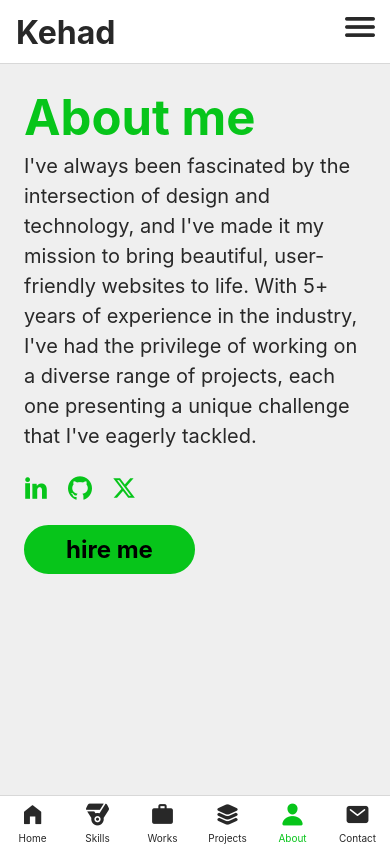
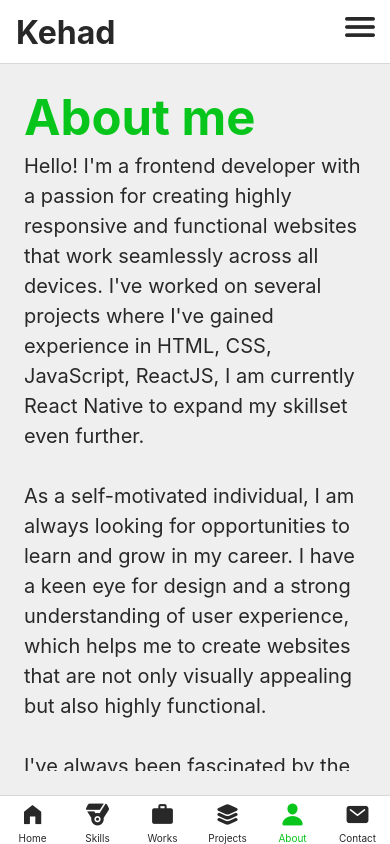
Before and after one commit to Kehad/Kehad-App, a React Native app: screen /AboutScreen in a window 390 px wide. Built offline with nearby package versions, Linux system fonts and the light colour scheme.

Commit message:
11 commit app

```diff
--- a/screens/AboutScreen.js
+++ b/screens/AboutScreen.js
@@ -1,28 +1,55 @@
-import { Button, StyleSheet, Text, View } from "react-native";
+import { ScrollView, StyleSheet, Text, View } from "react-native";
+import { useNavigation } from "@react-navigation/native";
+
+import Title from "../components/UI/Title";
+import SocialLinks from "../components/UI/SocialLinks";
+import PrimaryButton from "../components/Buttons/PrimaryButton";
 import { GlobalStyles } from "../constants/styles";
-import PrimaryButton from "../components/Buttons/PrimaryButton";
-import SecondaryButton from "../components/Buttons/SecondaryButton";
-import SocialLinks from "../components/UI/SocialLinks";
-import Title from "../components/UI/Title";
 
 function HomeScreen() {
+  const navigation =  useNavigation();
+
+    function hireMeHandler() {
+      navigation.navigate("ContactScreen");
+  }
+
   return (
     <View style={styles.container}>
       <Title>About me</Title>
-      <Text style={styles.paragraph}>
-        I've always been fascinated by the intersection of design and
-        technology, and I've made it my mission to bring beautiful,
-        user-friendly websites to life. With 5+ years of experience in the
-        industry, I've had the privilege of working on a diverse range of
-        projects, each one presenting a unique challenge that I've eagerly
-        tackled.
-      </Text>
-      <SocialLinks />
-      <View style={styles.buttonsContainer}>
-        <View style={styles.buttonContainer}>
-          <PrimaryButton>hire me</PrimaryButton>
+      <ScrollView>
+        <Text
+          style={styles.paragraph}
+          textBreakStrategy="simple"
+          lineBreakStrategyIOS="standard"
+        >
+          Hello! I'm a frontend developer with a passion for creating highly
+          responsive and functional websites that work seamlessly across all
+          devices. I've worked on several projects where I've gained experience
+          in HTML, CSS, JavaScript, ReactJS, I am currently React Native to
+          expand my skillset even further. {"\n"}
+          {"\n"}As a self-motivated individual, I am always looking for
+          opportunities to learn and grow in my career. I have a keen eye for
+          design and a strong understanding of user experience, which helps me
+          to create websites that are not only visually appealing but also
+          highly functional. {"\n"} {"\n"}I've always been fascinated by the
+          intersection of design and technology, and I've made it my mission to
+          bring beautiful, user-friendly websites to life. With 5+ years of
+          experience in the industry, I've had the privilege of working on a
+          diverse range of projects, each one presenting a unique challenge that
+          I've eagerly tackled. {"\n"}
+          {"\n"}I am excited to bring my skills and passion for frontend
+          development and Application Development to a full-time position where
+          I can make a meaningful impact. If you're looking for a dedicated and
+          driven developer who is always eager to take on new challenges, then I
+          would love to hear from you!
+        </Text>
+        <SocialLinks />
+        <View style={styles.buttonsContainer}>
+          <View style={styles.buttonContainer}>
+            <PrimaryButton onPress={hireMeHandler}>hire me</PrimaryButton>
+          </View>
         </View>
-      </View>
+      </ScrollView>
     </View>
   );
 }
--- a/screens/ContactScreen.js
+++ b/screens/ContactScreen.js
@@ -1,4 +1,12 @@
-import { Text, View, TextInput, StyleSheet, Modal, Pressable } from "react-native";
+import {
+  Text,
+  View,
+  TextInput,
+  StyleSheet,
+  Modal,
+  Pressable,
+  ScrollView,
+} from "react-native";
 import * as Linking from "expo-linking";
 
 import SocialLinks from "../components/UI/SocialLinks";
@@ -9,8 +17,7 @@ import { useState } from "react";
 
 function ContactScreen() {
   const openLink = async () => {
-
-    const url = 'mailto:keahnney01@gmail.com'; // Replace with your URL
+    const url = "mailto:keahnney01@gmail.com"; // Replace with your URL
 
     try {
       const supported = await Linking.canOpenURL(url);
@@ -28,8 +35,13 @@ function ContactScreen() {
   return (
     <View style={styles.container}>
       <Title>Hello</Title>
+      <ScrollView>
         <Text style={styles.text}>
-        Looking to start a project and need that magical touch?
+          Looking to start a project and need that magical touch?{"\n"} {"\n"}{" "}
+          I'm here to help! Expertise in coding, app development, and React.
+          Building stunning mobile apps for iOS and Android. Crafting responsive
+          frontends and scalable backends. Integrating React Native and Expo for
+          cutting-edge results.
           <Text onPress={openLink} style={styles.span}>
             React out!!!
           </Text>
@@ -62,6 +74,7 @@ function ContactScreen() {
             </View>
           </View>
         </View>
+      </ScrollView>
     </View>
   );
 }
@@ -79,6 +92,7 @@ const styles = StyleSheet.create({
   },
   span: {
     color: GlobalStyles.colors.primary50,
+    fontWeight: "bold",
   },
   form: {
     width: "100%",
@@ -114,7 +128,7 @@ const styles = StyleSheet.create({
     color: GlobalStyles.colors.primary50,
     textAlign: "auto",
     textAlignVertical: "top",
-    flexWrap: 'wrap'
+    flexWrap: "wrap",
   },
   socialsBox: {
     flexDirection: "row",
--- a/screens/HomeScreen.js
+++ b/screens/HomeScreen.js
@@ -14,7 +14,7 @@ function HomeScreen() {
   }
 
   function hireMeHandler() {
-    navigation.navigate("AboutScreen");
+    navigation.navigate("ContactScreen");
   }
 
   return (
--- a/screens/SkillsScreen.js
+++ b/screens/SkillsScreen.js
@@ -105,6 +105,7 @@ function SkillsScreen() {
           data={itemList}
           keyExtractor={(item) => item.id}
           renderItem={renderSkillsItem}
+          scrollEnabled={false}
         />
         <View style={styles.button}>
           {/* <PrimaryButton icon="jdh">Download CV</PrimaryButton>
```
Lines whose indentation alone changed are shown as unchanged.
